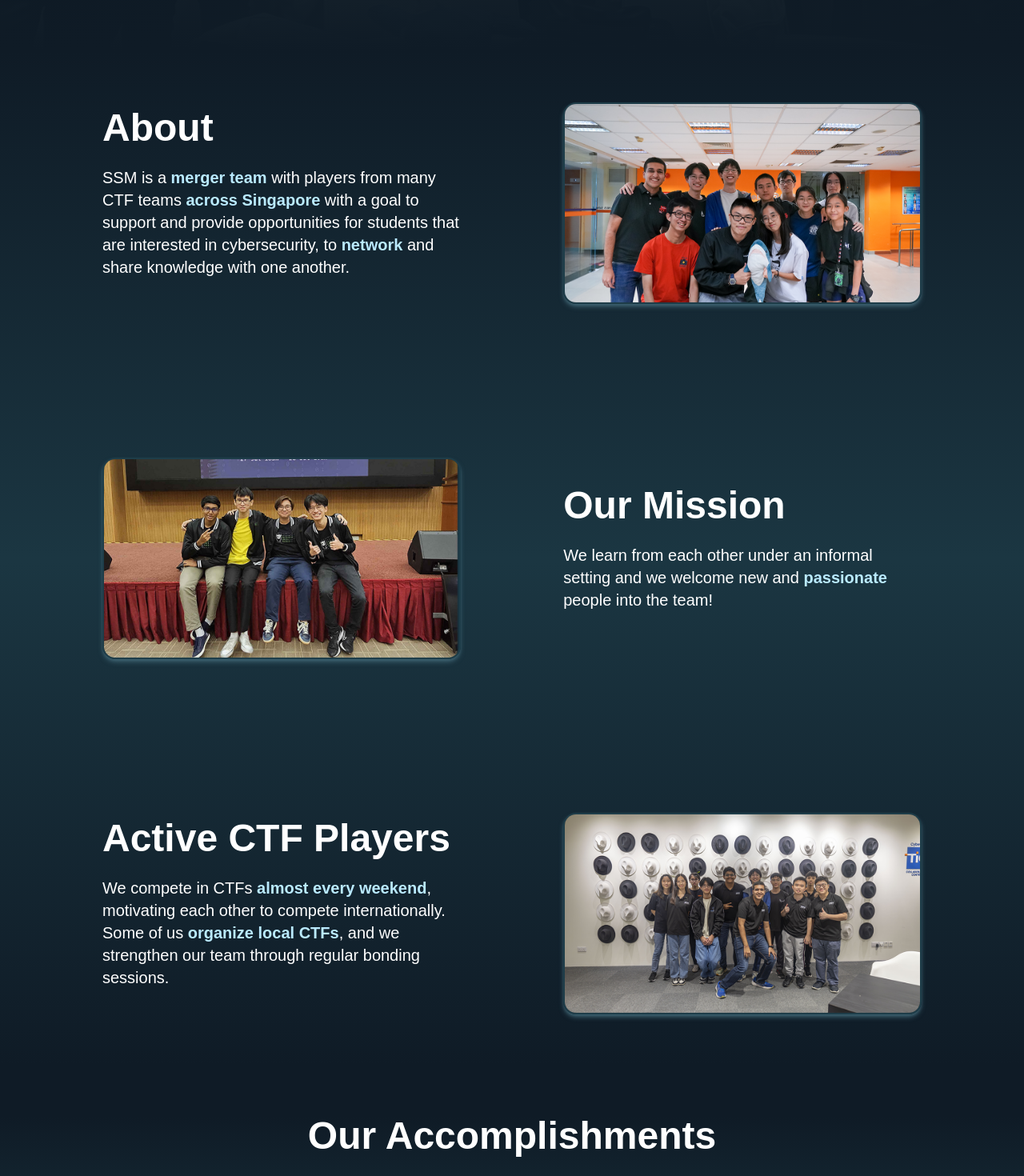
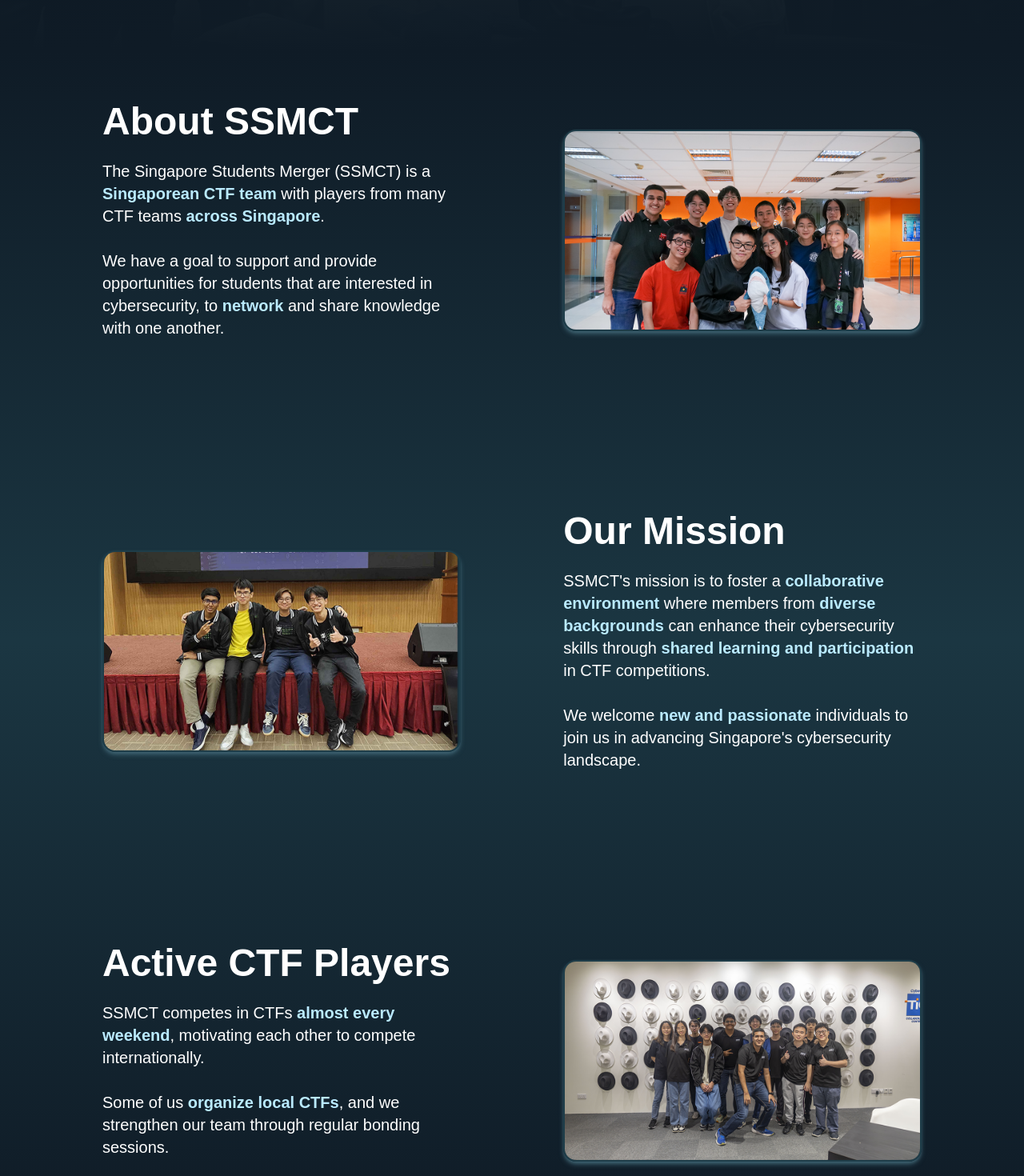
Before and after one commit to Singapore-Students-Merger/SSMCT_Website, a Next.js app in the folder frontend/: page / in a window 1280 px wide. Shown: the part 800-2270 px from the top of the page at 80% size. Built offline with nearby package versions, Linux system fonts and the light colour scheme; no server answers.

Commit message:
Update page.tsx

```diff
--- a/frontend/src/app/(pages)/home/page.tsx
+++ b/frontend/src/app/(pages)/home/page.tsx
@@ -16,28 +16,28 @@ export default function Home() {
 
   const sections = [
     {
-      title: "About",
+      title: "About SSMCT",
       text: <>
-      SSM is a <strong>merger team</strong> with players from many CTF teams <strong>across Singapore</strong> with a goal to support and provide opportunities for students that are interested in cybersecurity, to <strong>network</strong> and share knowledge with one another.
+      The Singapore Students Merger (SSMCT) is a <strong>Singaporean CTF team</strong> with players from many CTF teams <strong>across Singapore</strong>. <br/> <br/> We have a goal to support and provide opportunities for students that are interested in cybersecurity, to <strong>network</strong> and share knowledge with one another.
       </>,
       imgSrc: "/assets/home/about1.png",
-      imgAlt: "About Us",
-      description:"SSM meeting up at the Greyhats Summit 2024"
+      imgAlt: "About SSMCT",
+      description:"SSMCT meeting up at the Greyhats Summit 2024"
     },
     {
       title: "Our Mission",
-      text: <>We learn from each other under an informal setting and we welcome new and <strong>passionate</strong> people into the team!</>,
+      text: <>SSMCT's mission is to foster a <strong>collaborative environment</strong> where members from <strong>diverse backgrounds</strong> can enhance their cybersecurity skills through <strong>shared learning and participation</strong> in CTF competitions. <br/> <br/> We welcome <strong>new and passionate</strong> individuals to join us in advancing Singapore's cybersecurity landscape.</>,
       imgSrc: "/assets/home/about2.png",
       imgAlt: "Our Mission",
-      description:"Our Selected SSM Team taking a photo after the Greyhats CTF 2024 Finals, where we obtained 11th place."
+      description:"Our Selected SSMCT Team taking a photo after the Greyhats CTF 2024 Finals, where we obtained 11th place."
     },
     {
       title: "Active CTF Players",
-      text: <>We compete in CTFs <strong>almost every weekend</strong>, motivating each other to compete internationally. Some
+      text: <>SSMCT competes in CTFs <strong>almost every weekend</strong>, motivating each other to compete internationally. <br/> <br/>Some
           of us <strong>organize local CTFs</strong>, and we strengthen our team through regular bonding sessions.</>,
       imgSrc: "/assets/home/about3.png",
       imgAlt: "Active Players",
-      description:"SSM members taking a photo after successfully organising YBNCTF 2024"
+      description:"SSMCT members taking a photo after successfully organising YBNCTF 2024"
     },
   ];
 
@@ -118,21 +118,21 @@ const Accomplishments = () => {
   });
   const imageInfo = [{
       src: "/assets/home/acheivement1.png",
-      alt: "downunderctf 2024",
+      alt: "One of our SSMCT teams gets top 10% placing in downunderctf 2024",
       className: `hidden md:block lg:w-full !animate-delay-2000 ${inView?"!animate-fadeIn-bottom":"opacity-0"}`,
-      description: "One of our teams gets top 10% placing in downunderctf 2024"
+      description: "One of our SSMCT teams gets top 10% placing in downunderctf 2024"
     },
     {
       src: "/assets/home/acheivement2.png",
-      alt: `SSM getting 6th place in BCACTF 5.0`,
+      alt: `SSMCT getting 6th place in BCACTF 5.0`,
       className: `lg:w-full !animate-delay-1700 ${inView?"!animate-fadeIn-bottom":"opacity-0"}`,
-      description: "SSM getting 6th place in BCACTF 5.0"
+      description: "SSMCT getting 6th place in BCACTF 5.0"
     },
     {
       src: "/assets/home/acheivement3.png",
-      alt: "SSM getting 2nd place in BTCTF 2024",
+      alt: "SSMCT getting 2nd place in BTCTF 2024",
       className: `hidden md:block lg:w-full !animate-delay-1500 ${inView?"!animate-fadeIn-bottom":"opacity-0"}`,
-      description: "SSM obtains 2nd place in BTCTF 2024"
+      description: "SSMCT obtains 2nd place in BTCTF 2024"
     }
   ]
   return (
@@ -188,7 +188,7 @@ const CallToAction = () => {
         {/* Call to Action Section */}
         <div className="text-center lg:text-left lg:w-1/2 pb-10">
             <p className={`text-xl lg:text-2xl mb-8 text-center ${inView?"animate-fadeIn-right":"opacity-0"}`}>
-                Whether you&rsquo;re just starting out or already a seasoned pro, there&apos;s a place for you here.
+                Whether you&rsquo;re just starting out or already a seasoned pro, there&apos;s a place for you here in the <strong>Singapore Students Merger CTF Team</strong>.
             </p>
             <Link href = "https://discord.gg/SWAwuFVQ6M">
               <Button version="primary" className={`text-xl w-64 ${inView?"animate-fadeIn-bottom":"opacity-0"} animate-delay-1000 m-auto`}>Join Us</Button>
```
